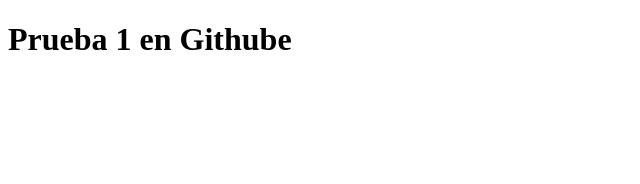
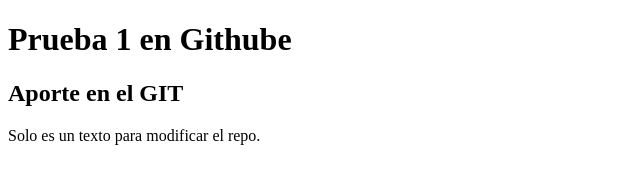
Before and after one commit to hugoarielsanchez/pureba1, a plain HTML site: page index.html in a window 1280 px wide. Shown: the whole page, without its empty margins (0-640 px from the left). Drawn offline with Linux system fonts and the light colour scheme.

Commit message:
agrego h2 y un p

```diff
--- a/index.html
+++ b/index.html
@@ -8,5 +8,7 @@
 </head>
 <body>
     <h1>Prueba 1 en Githube</h1>
+    <h2>Aporte en el GIT</h2>
+    <p>Solo es un texto para modificar el repo.</p>
 </body>
 </html>
```
